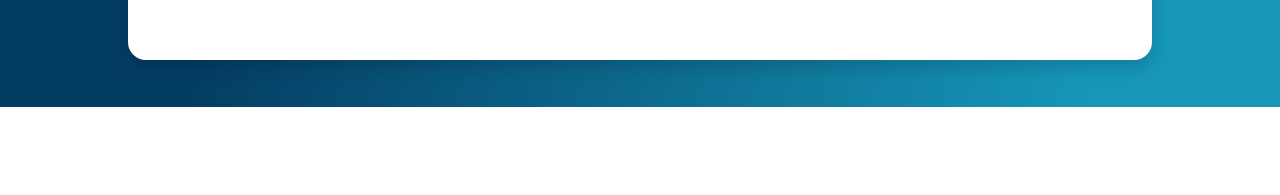
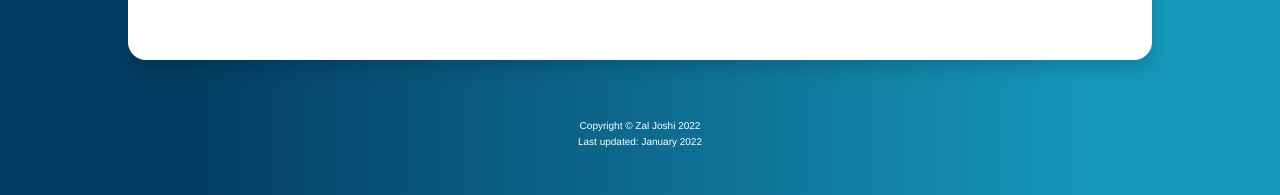
Before and after one commit to zjoshi/zaljoshi, a React (Create React App) app: page / in a window 1280 px wide. Shown: the part 4456-4651 px from the top of the page. Before the commit the page ends 4563 px from the top, so only its background shows below. Built offline with nearby package versions, Linux system fonts and the light colour scheme; no server answers; a web font is replaced by a local one.

Commit message:
fix footer

```diff
--- a/src/App.js
+++ b/src/App.js
@@ -36,10 +36,16 @@ class App extends React.Component {
     return (
     <div>
       <WhitePage />
-      <footer class="py-5">
-        <div class="container">
-          <p class="m-0 text-center text-white">Copyright &copy; Zal Joshi 2022</p>
-          <p class="m-0 text-center text-white">Last updated: January 2022</p>
+      <br />
+      <br />
+      <br />
+      <br />
+      <br />
+
+      <footer style={{position: "relative"}} className="py-5">
+        <div className="container">
+          <p className="m-0 text-center text-white" style={{fontSize:"10px"}}>Copyright &copy; Zal Joshi 2022</p>
+          <p className="m-0 text-center text-white" style={{fontSize:"10px"}}>Last updated: January 2022</p>
         </div>
       </footer>
     </div>
```
